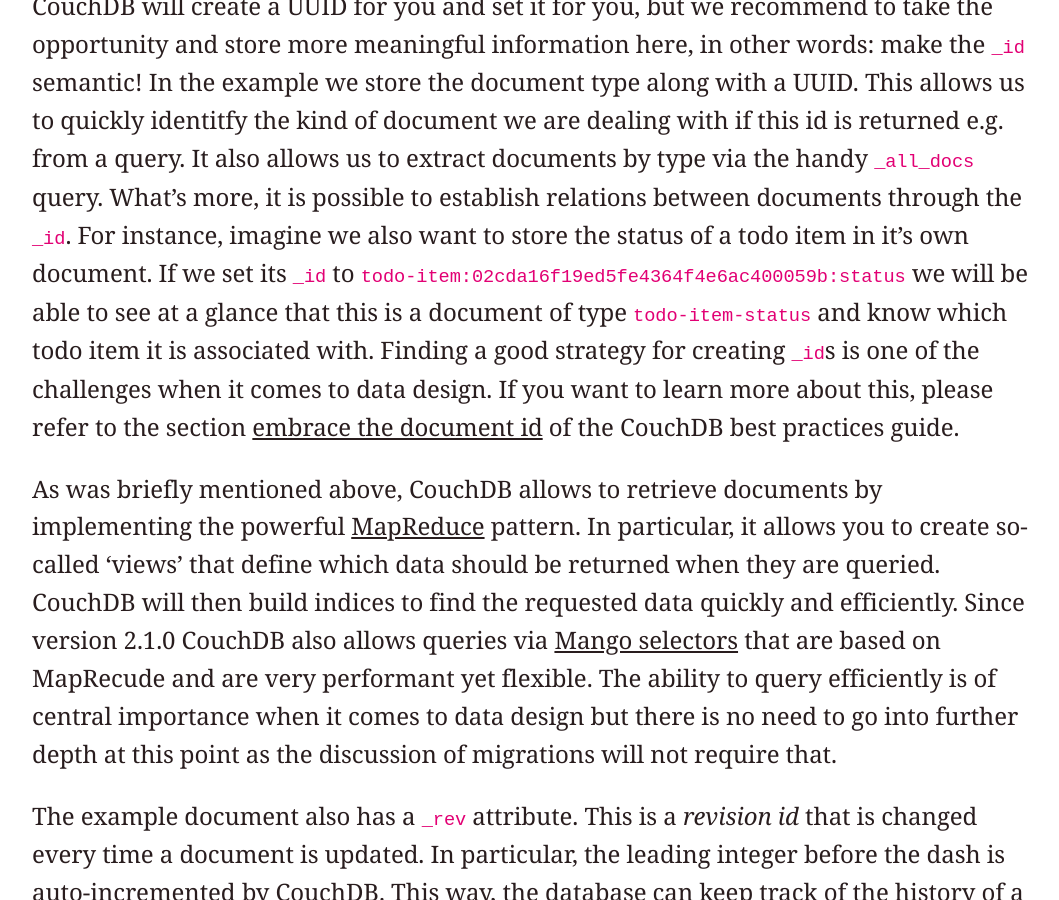
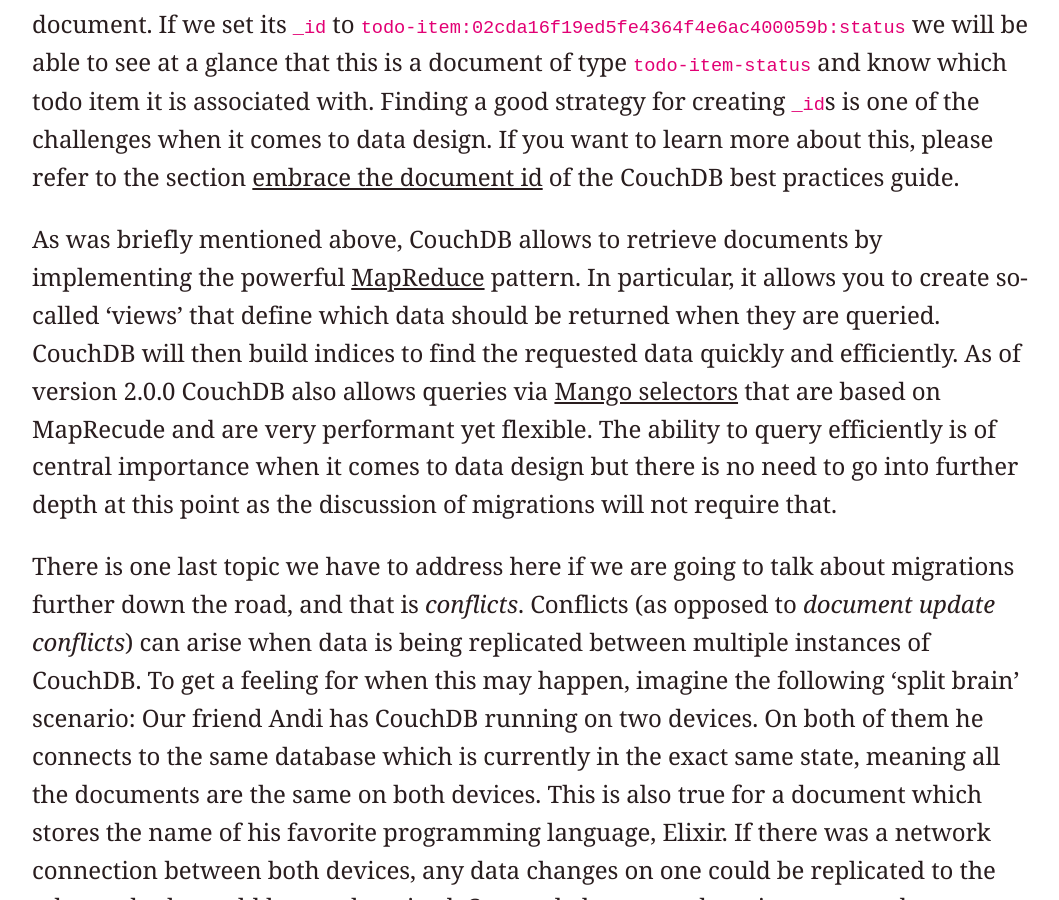
Before and after one commit to jo/sync-tank, a Jekyll site: the page built from migrations.md, in a window 1280 px wide and 900 px high, scrolled down 6348 px. Shown: the whole window, without its empty margins (96-1155 px from the left). Built offline with Jekyll 4.4.1, drawn with Linux system fonts in a browser that asks for light colours; our own code applies the rules of GitHub Pages for plain Markdown files; some of the changed text lies outside the part shown.

Commit message:
add section on couchdb

````diff
--- a/migrations.md
+++ b/migrations.md
@@ -48,7 +48,7 @@
 
 > "Apache CouchDB™ lets you access your data where you need it by defining the Couch Replication Protocol that is implemented by a variety of projects and products that span every imaginable computing environment from globally distributed server-clusters, over mobile phones to web browsers."
 >
-> From the official Apache CouchDB Documentation
+> From the official [Apache CouchDB Documentation](https://couchdb.apache.org/)
 
 We chose to focus on CouchDB because first of all, there is basically no production-ready alternative for a cross-platform data storage that provides synchronization capabilities and is also open source. Check out this [comparison chart](http://offlinefirst.org/sync/) to get an overview of offline capable storage options. And secondly, and pragmatically, we already know a lot about working with CouchDB, so this seems like a sensible place to begin the discussion.
 
@@ -56,33 +56,22 @@
 
 To begin with, let's get some technicalities out of the way: CouchDB provides an HTTP API for all database interactions like storing or retrieving information and managing databases. A single database within the system is just a document that can be created via a simple HTTP request like so: `PUT $COUCH-URL/db-name`. This means that databases are very lightweight and can be created and deleted with ease. As a consequence, and as we shall see below, it is a common practice to create a new database for every user in a system (that's called 'couch-per-user').
 
-Data is transmitted and stored in the form of JSON-documents that can have any valid format you want them to have, plus some attributes such as `_id`, `_rev`, and `_conflicts` that have special meaning. Here's an example document to make this more concrete:
+Data is transmitted and stored in the form of JSON-documents that can have any valid format you want them to have, plus some attributes such as `_id` and others starting with an underscore that have special meaning. Here's an example document to make this more concrete:
 
 ```json
 {
   "_id": "todo-item:02cda16f19ed5fe4364f4e6ac400059b",
-  "_rev": "3-6c62023877bf5137a4bfcbc819f00c93",
   "title": "Moonwalk the dog"
 }
 ```
 
-This is a JSON-document storing information about a todo item. We will see more of these documents when we start developing the example application in the next part. But for now we want to focus just on the `_id` and `_rev` attributes.
+This is a JSON-document storing information about a todo item. We will see more of these documents when we start developing the example application in the next part. But for now we want to focus just on the `_id` attribute, the document id.
 
-CouchDB uses `_id` to uniquely identify documents. If there is any information you need to be unique throughout the database, put it into the `_id`. If you don't set one yourself, CouchDB will create a UUID for you and set it for you, but we recommend to take the opportunity and store more meaningful information here, in other words: make the `_id` semantic! In the example we store the document type along with a UUID. This allows us to quickly identitfy the kind of document we are dealing with if this id is returned e.g. from a query. It also allows us to extract documents by type via the handy `_all_docs` query. What's more, it is possible to establish relations between documents through the `_id`. For instance, imagine we also want to store the status of a todo item in it's own document. If we set its `_id` to `todo-item:02cda16f19ed5fe4364f4e6ac400059b:status` we will be able to see at a glance that this is a document of type `todo-item-status` and know which todo item it is associated with. Finding a good strategy for creating `_id`s is one of the challenges when it comes to data design. If you want to learn more about this, please refer to the section [embrace the document id](http://ehealthafrica.github.io/couchdb-best-practices/#embrace-the-document-id) of the CouchDB best practices guide.
+CouchDB uses `_id` to uniquely identify documents. If there is any information you need to be unique throughout the database, put it into the `_id`. If you don't set one yourself, CouchDB will create a UUID for you and set it for you, but we recommend to take the opportunity and store more meaningful information here, in other words: make the `_id` semantic! In the example we store the document type along with a UUID. This allows us to quickly identitfy the kind of document we are dealing with if this id is returned e.g. from a query. It also allows us to extract documents by type via the handy [`_all_docs`](http://docs.couchdb.org/en/2.1.1/api/database/bulk-api.html#db-all-docs) query. What's more, it is possible to establish relations between documents through the `_id`. For instance, imagine we also want to store the status of a todo item in it's own document. If we set its `_id` to `todo-item:02cda16f19ed5fe4364f4e6ac400059b:status` we will be able to see at a glance that this is a document of type `todo-item-status` and know which todo item it is associated with. Finding a good strategy for creating `_id`s is one of the challenges when it comes to data design. If you want to learn more about this, please refer to the section [embrace the document id](http://ehealthafrica.github.io/couchdb-best-practices/#embrace-the-document-id) of the CouchDB best practices guide.
 
-As was briefly mentioned above, CouchDB allows to retrieve documents by implementing the powerful [MapReduce](https://static.googleusercontent.com/media/research.google.com/en//archive/mapreduce-osdi04.pdf) pattern. In particular, it allows you to create so-called 'views' that define which data should be returned when they are queried. CouchDB will then build indices to find the requested data quickly and efficiently. Since version 2.1.0 CouchDB also allows queries via [Mango selectors](http://docs.couchdb.org/en/2.1.1/api/database/find.html) that are based on MapRecude and are very performant yet flexible. The ability to query efficiently is of central importance when it comes to data design but there is no need to go into further depth at this point as the discussion of migrations will not require that.
+As was briefly mentioned above, CouchDB allows to retrieve documents by implementing the powerful [MapReduce](https://static.googleusercontent.com/media/research.google.com/en//archive/mapreduce-osdi04.pdf) pattern. In particular, it allows you to create so-called 'views' that define which data should be returned when they are queried. CouchDB will then build indices to find the requested data quickly and efficiently. As of version 2.0.0 CouchDB also allows queries via [Mango selectors](http://docs.couchdb.org/en/2.1.1/api/database/find.html) that are based on MapRecude and are very performant yet flexible. The ability to query efficiently is of central importance when it comes to data design but there is no need to go into further depth at this point as the discussion of migrations will not require that.
 
-The example document also has a `_rev` attribute. This is a *revision id* that is changed every time a document is updated. In particular, the leading integer before the dash is auto-incremented by CouchDB. This way, the database can keep track of the history of a document. The `_rev` attribute plays an important role when it comes to solving update conflicts between documents.
-
-
-- conflicts
-    - `_rev` is optimistic locking mechanism. For each doc a revision tree is maintained. A linear revision history can be branched during replication. Old revisions are removed during compactation, but not so the revision tree.
-    - `_conflicts` can arise during replication in a split brain scenario. CouchDB keeps all conflicting revisions and decides on a deterministic way a winning rev
-
-- replication
-  - the [replication protocol](http://docs.couchdb.org/en/2.1.1/replication/protocol.html) based on basic http api
-    - there is pull and push replication, for sync use both
-
+There is one last topic we have to address here if we are going to talk about migrations further down the road, and that is *conflicts*. Conflicts (as opposed to *document update conflicts*) can arise when data is being replicated between multiple instances of CouchDB. To get a feeling for when this may happen, imagine the following 'split brain' scenario: Our friend Andi has CouchDB running on two devices. On both of them he connects to the same database which is currently in the exact same state, meaning all the documents are the same on both devices. This is also true for a document which stores the name of his favorite programming language, Elixir. If there was a network connection between both devices, any data changes on one could be replicated to the other so both would be synchronized. Currently however, there is no network connection. Now Andi goes and changes his favorite language on both devices to something different (in order to break the system, of course, not because his preferences change so rapidly). On the first device, he updates the document to store Lisp, on the other device he updates the same document to store Lua as his favorite Language. Now if both devices reconnect CouchDB will try and bring all data to the same state, but it is inherently unclear which one of the changes should determine the final version of the language document. At this point, CouchDB will keep both versions of the document and leave it to the user to resolve the conflict.
 
 For the time being, these notes will suffice as a review of central CouchDB concepts. We will touch upon many of the points throughout the rest of this article. Next up is an explanation of what we have in mind when we talk about schemas, migrations, and distributed systems.
 
@@ -196,7 +188,7 @@
 This is actually a good time to take a step back and clarify some concepts that will be important throughout this whole discussion. Before we talk about schema migrations in distributed systems, let's talk about what schemas and migrations and distributed systems are in the first place.
 
 
-## A Server-side Todo-web-app
+### A Server-side Todo-web-app
 
 In the simplest of todo-app scenarios, we want to enable a number of users to manage a few, or maybe a few thousand todo items from the comfort of their web browser. The basic building blocks to set up such a service are: a client-side application to provide a nice interface, a server to deliver that application, and a central database that stores all those todos, and bit of infrastructure to glue the pieces together. We can all agree on that. Of course, we will most likely not agree on the technology stack to actually build this, including which database system to make use of. Let us sketch out our approach.
 
@@ -215,7 +207,7 @@
 }
 ```
 
-## The world is changing: new requirements
+### The world is changing: new requirements
 
 The first weeks have passed, marketing has done a great job and our app is quite popular, especially with young professionals in urban areas that are also single mothers. Feature requests are coming in and a decision is made to enhance the product. So we face a new requirement:
 
@@ -290,7 +282,7 @@
 At this point, we have reacted to the last of the incoming feature requests. We can release a new version of the web app that allows users to set different progress states for their items. But what about the items that have been created in the past? The previous approach does not seem to work: we cannot simply choose some sensible defaults and assume that old documents are still valid. Instead we have to find an explicit way to map the old `isDone` values to the new `status`, in other words: we need a data migration!
 
 
-## Server-side transactional migrations
+### Server-side transactional migrations
 
 We are now at a point where a new version of an application is confronted with older documents in the system that it does not know how to handle. One way of approaching this issue would be to make the app more complex to enable it to deal with older schemas. We will discuss this approach in more detail in the section on live migrations, but for the time being there is a much more common practice that is used in this scenario, one which changes not the app but the data. We will call this approach a 'transactional migration'.
 
@@ -319,7 +311,7 @@
 This kind of transactional migration procedure is very common for the type of monolithic centralized setup we have described so far. It does not come without some [problems of it's own](https://about.futurelearn.com/blog/your-database-is-a-distributed-system) but overall it is a well established and reliable practice. Alas, this is not a viable solution anymore once we ask that our application continue to work without a connection to the internet.
 
 
-## Going offline is harder than it looks
+### Going offline is harder than it looks
 
 Up to this point our todo application will simply stop working when the internet connection is down. Instead of the app, users will get a message that they are offline. Or - even worse - if the connection is unstable they will not even get notified about that but they might simply see a white screen while some request is underway and they will wait and hope for a response and wait and hope for a response and wait and eventually get frustrated.
 
@@ -514,7 +510,7 @@
 
 TBD: we could enhance this strategy with per version documents to support old versions.
 
-## Per-version-database
+### Per-version-database
 <figure>
   <img src="images/per-version-dbs.svg" alt="Schematic view of per version databases" />
   <figcaption>Figure 3: Per Version Databases</figcaption>
@@ -530,7 +526,7 @@
 - caveat: manage many dbs on the server
 - caveat: not seamless because upgrade takes time
 
-## Per-version-documents
+### Per-version-documents
 <figure>
   <img src="images/per-version-docs.svg" alt="Schematic view of per version documents" />
   <figcaption>Figure 4: Per Version Documents</figcaption>
@@ -553,7 +549,7 @@
   <figcaption>Foto by Gregor Martinus: Migration session at Offline Camp 2017 Berlin</figcaption>
 </figure>
 
-## Summary and Evaluation
+### Summary and Evaluation
 
 TBD
 
````
Also changed, not shown: other parts of migrations.md (+9 -2 lines).
